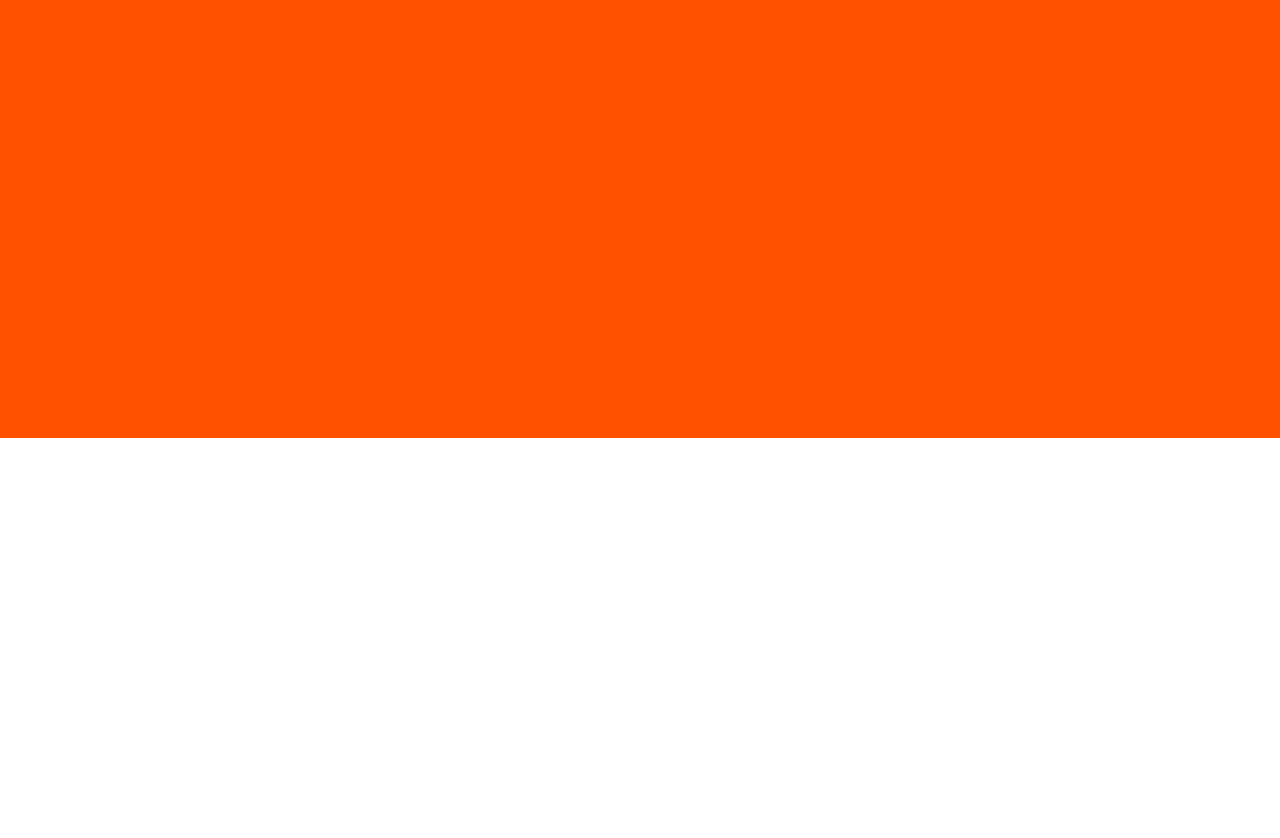
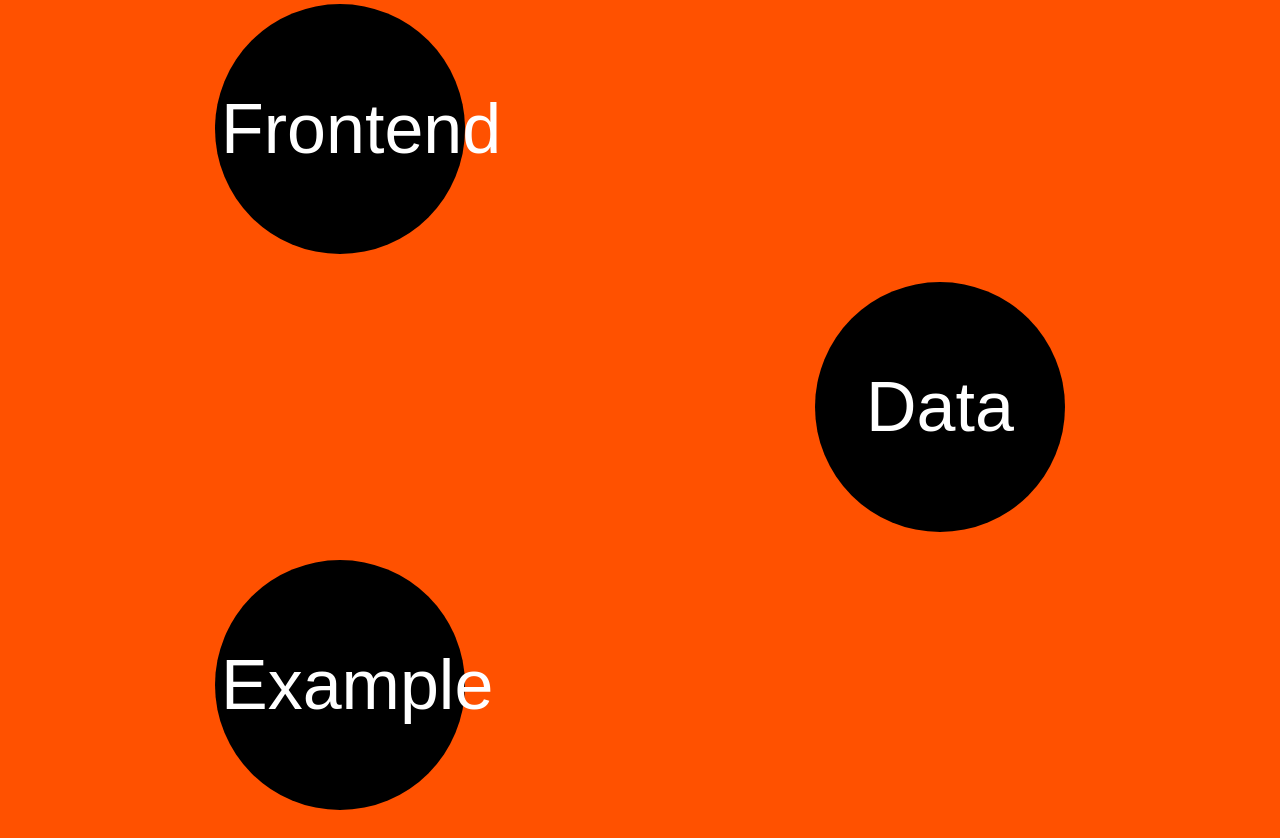
Before and after one commit to bennett-zink/portfolio-website, a plain HTML site: page index.html in a window 1280 px wide. Shown: the part 893-1731 px from the top of the page. Before the commit the page ends 1331 px from the top, so only its background shows below. Drawn offline with Linux system fonts and the light colour scheme.

Commit message:
Skills section format

```diff
--- a/index.html
+++ b/index.html
@@ -55,7 +55,14 @@
                 <div class="skills-header">
                     SKILLS
                 </div>
+
+                <button class="circle-button-1">Frontend</button>
+                <button class="circle-button-2">Data</button>
+                <button class="circle-button-1">Example</button>
+
             </div>
+
+
         </div>
 
 
--- a/styles/header.css
+++ b/styles/header.css
@@ -12,6 +12,7 @@ a, a:visited{
     top: 0;
     left: 0;
     right: 0;
+    background-color: white;
 }
 
 .left-section{
--- a/styles/home.css
+++ b/styles/home.css
@@ -16,17 +16,47 @@
 }
 
 .skills-section{
-    height: 600px;
+    height: 1000px;
     width: 100%;
     margin-top: 1%;
     background-color: rgb(255,81,0);
     transition: margin-top .25s;
-    display: flex;
+    display: grid;
     justify-content: center;
 }
 
 .skills-header{
     color: white;
-    font-size: 36px;
-    margin-top: 24px;
+    font-size: 72px;
+    margin-top: 6px;
+    text-align: center;
+    margin-bottom: 50px;
+
 }
+
+.circle-button-1, .circle-button-2{
+    text-align: center;
+    vertical-align: middle;
+    font-size: 70px;
+    color: white;
+    background-color: black;
+    height: 250px;
+    width: 250px;
+    border: none;
+    border-radius: 125px;
+    transition: height .25s, width .25s, border-radius .25s;
+}
+
+.circle-button-1{
+    margin-right: 600px;
+}
+
+.circle-button-2{
+    margin-left: 600px;
+}
+
+.circle-button-1:hover, .circle-button-2:hover{
+    height: 300px;
+    width: 300px;
+    border-radius: 150px;
+}
```
